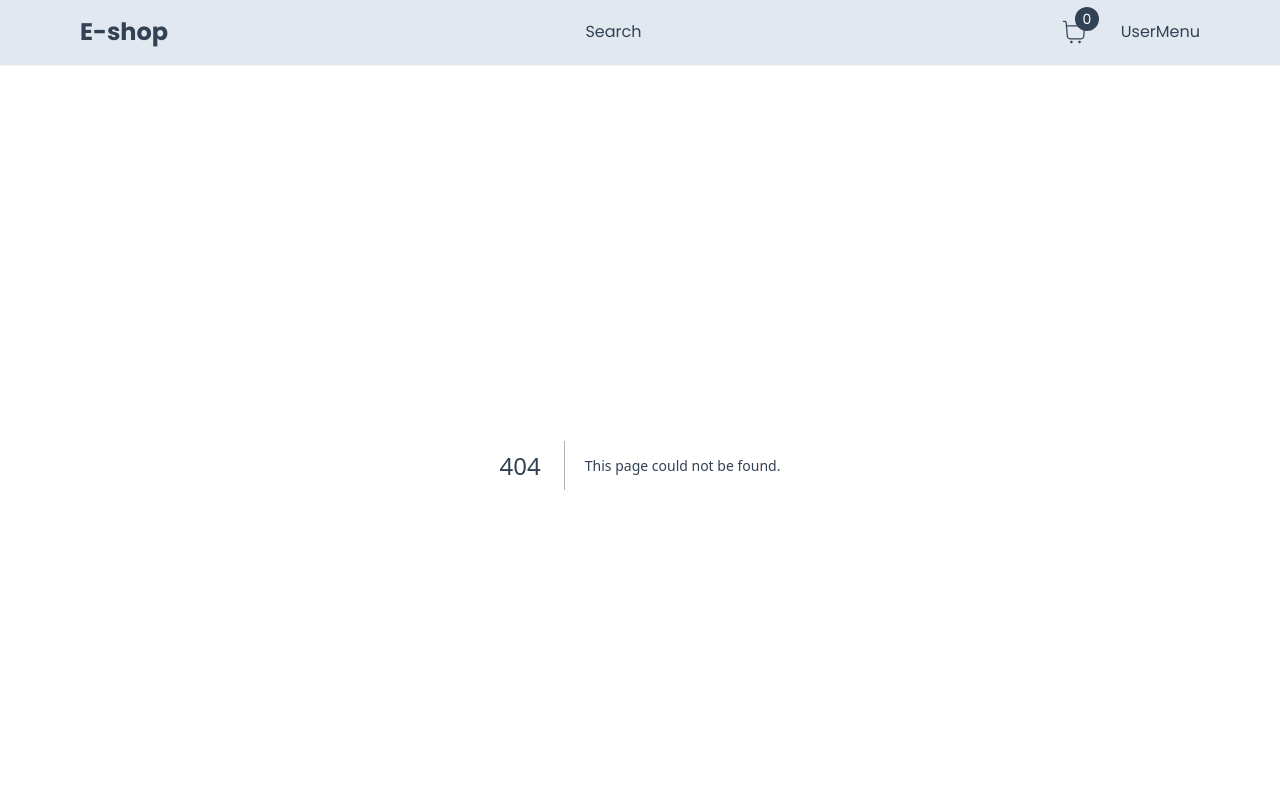
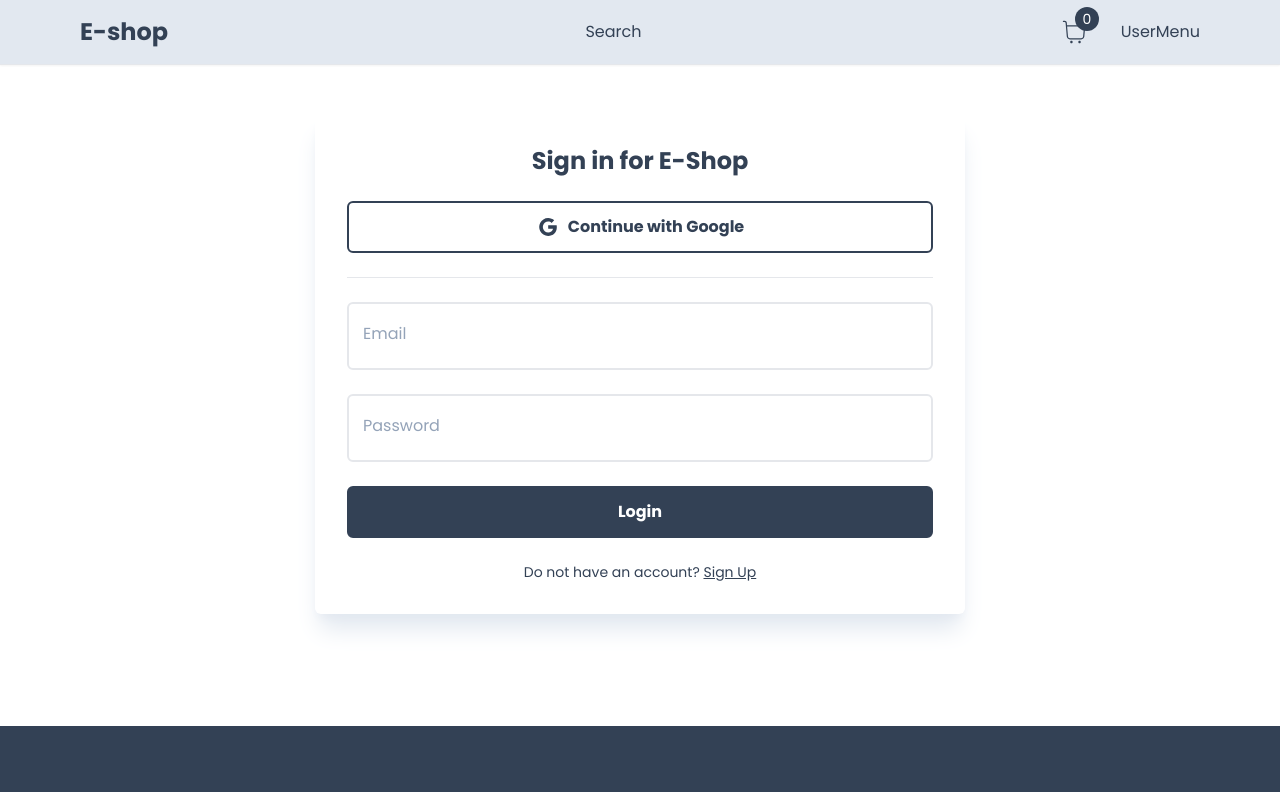
Before and after one commit to gregsypek/e-shop, a Next.js app: page /login in a window 1280 px wide. Before the commit this address had no page. Shown: the top 792 px of the page. Built offline with nearby package versions, Linux system fonts and the light colour scheme.

Commit message:
create login form

```diff
--- /dev/null
+++ b/app/login/LoginForm.tsx
@@ -0,0 +1,71 @@
+"use client";
+
+import { useState } from "react";
+import Heading from "../components/Heading";
+import Input from "../components/inputs/Input";
+import { FieldValues, SubmitHandler, useForm } from "react-hook-form";
+import Button from "../components/Button";
+import Link from "next/link";
+import { AiOutlineGoogle } from "react-icons/ai";
+
+const LoginForm = () => {
+	const [isLoading, setIsLoading] = useState(false);
+	const {
+		register,
+		handleSubmit,
+		formState: { errors },
+	} = useForm<FieldValues>({
+		defaultValues: {
+			email: "",
+			password: "",
+		},
+	});
+
+	const onSubmit: SubmitHandler<FieldValues> = (data) => {
+
+		setIsLoading(true);
+	};
+
+	return (
+		<>
+			<Heading title="Sign in for E-Shop" />
+			<Button
+				outline
+				label="Continue with Google"
+				icon={AiOutlineGoogle}
+				onClick={() => {}}
+			/>
+			<hr className="bg-slate-300 w-full h-px" />
+
+			<Input
+				id="email"
+				label="Email"
+				disabled={isLoading}
+				register={register}
+				errors={errors}
+				required
+			/>
+			<Input
+				id="password"
+				label="Password"
+				disabled={isLoading}
+				register={register}
+				errors={errors}
+				required
+				type="password"
+			/>
+			<Button
+				label={isLoading ? "Loading" : "Login"}
+				onClick={handleSubmit(onSubmit)}
+			/>
+			<p className="text-sm">
+			Do not have an account?{" "}
+				<Link className="underline" href="/register">
+			Sign Up
+				</Link>
+			</p>
+		</>
+	);
+};
+
+export default LoginForm;
--- /dev/null
+++ b/app/login/page.tsx
@@ -0,0 +1,13 @@
+import Container from "../components/Container";
+import FormWrap from "../components/FormWrap";
+import LoginForm from "./LoginForm";
+
+const Login = () => {
+  return ( <Container>
+    <FormWrap>
+      <LoginForm />
+    </FormWrap>
+  </Container> );
+}
+
+export default Login;
```
